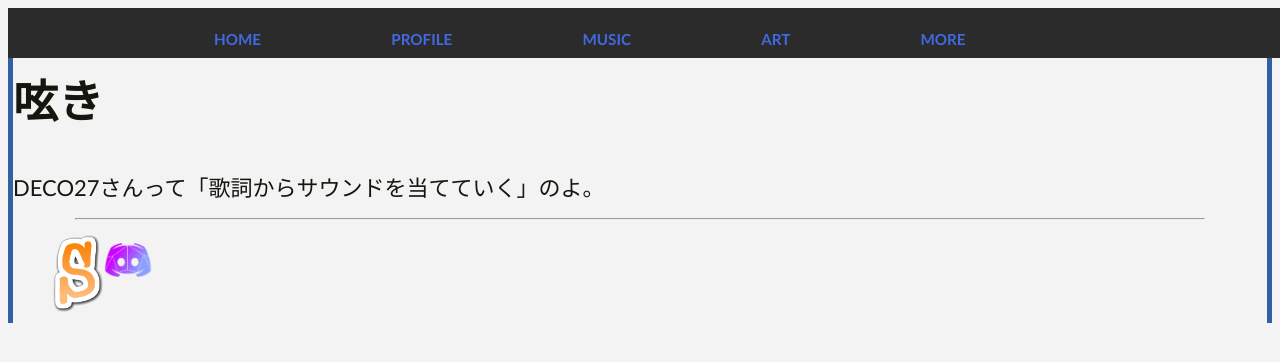
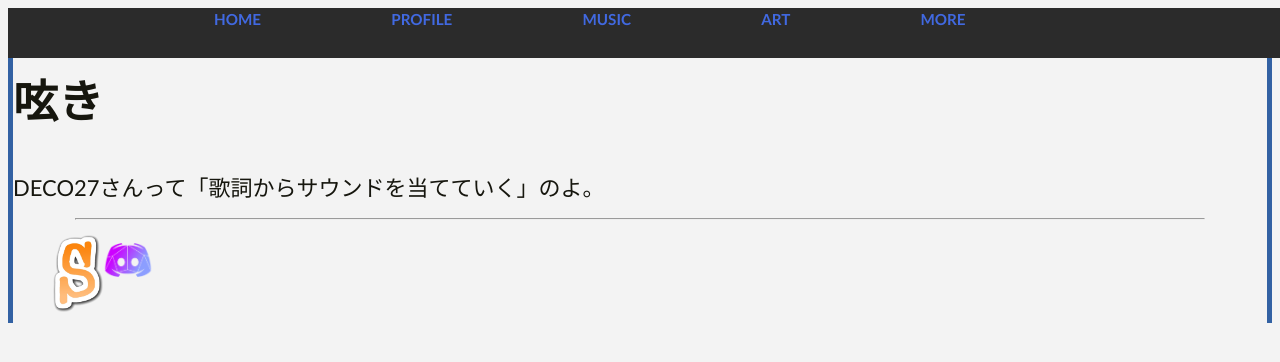
Before and after one commit to nekodendislike/nekodendislike.github.io, a Jekyll site: the page built from more.md, in a window 1280 px wide. Shown: the top 362 px of the page. Built offline with Jekyll 4.4.1, drawn with Linux system fonts in a browser that asks for light colours; some web fonts are replaced.

Commit message:
padding再調整

```diff
--- a/assets/css/style.css
+++ b/assets/css/style.css
@@ -72,7 +72,7 @@
   height: 50px; /* 高さを50pxに指定 */
   display: inline-block;
   background-color: #2b2b2b; /*ページ全体の背景色*/
-  padding: 20px 20px; /* ヘッダーに上下左右それぞれ余白を指定 */
+  padding: 0px 20px; /* ヘッダーに上下左右それぞれ余白を指定 */
   box-sizing: border-box; /* padding分を含んで幅を100%にするため */
   position:fixed;
 }
```
